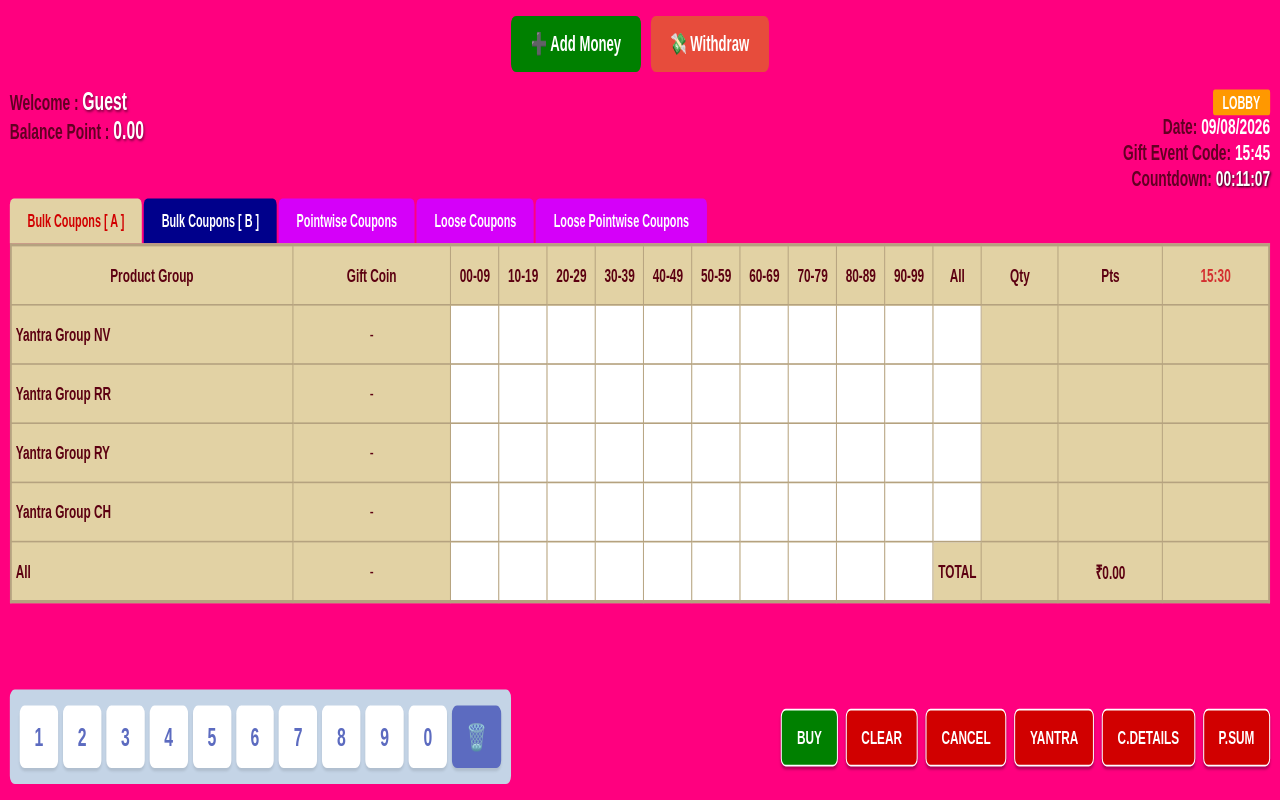
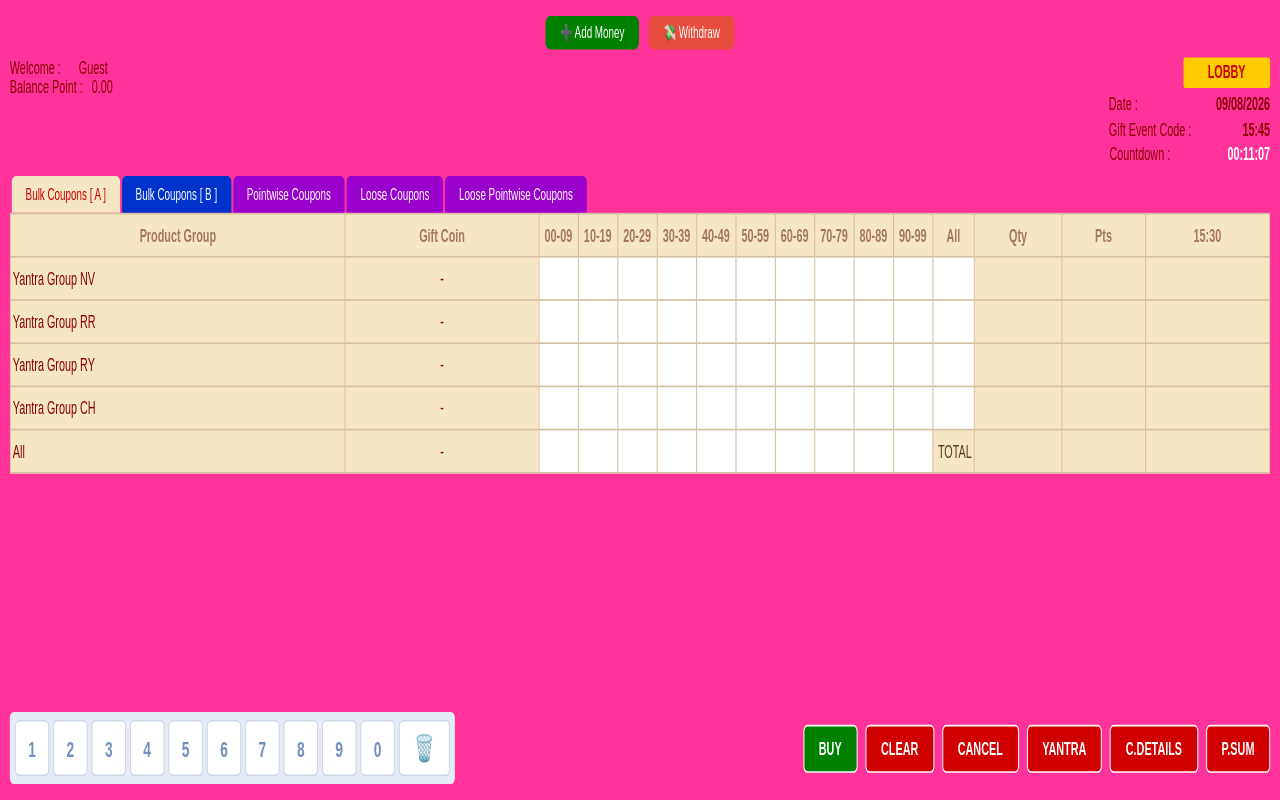
Before and after one commit to hanumanji6465/yantra-game-live, a website: page game.html in a window 1280 px wide. Drawn offline with Linux system fonts and the light colour scheme; no server answers.

Commit message:
Update game.html

```diff
--- a/game.html
+++ b/game.html
@@ -10,8 +10,8 @@
             margin: 0 !important; padding: 0 !important;
             width: 100vw !important; height: 100vh !important;
             overflow: hidden !important;
-            /* 🚀 NEON PINK BACKGROUND */
-            background-color: #ff007f !important;
+            /* 🚀 EXACT NEON PINK / MAGENTA BACKGROUND */
+            background-color: #ff3399 !important;
             touch-action: none !important;
             font-family: Arial, sans-serif;
             box-sizing: border-box;
@@ -26,107 +26,111 @@
             margin: 0 !important;
             border-radius: 0 !important;
             border: none !important;
-            background-color: #ff007f;
+            background-color: #ff3399;
             display: flex; flex-direction: column; padding: 10px;
             box-sizing: border-box;
             transform-origin: top left !important;
         }
 
-        /* TOP HEADER COLORS */
-        .header { display: flex; justify-content: space-between; color: #610023; font-size: 14px; font-weight: bold; margin-bottom: 5px; }
-        .header-right { text-align: right; color: #610023; }
-        #welcome-phone, #balance { color: white; text-shadow: 1px 1px 2px rgba(0,0,0,0.5); font-size: 16px;}
-        #countdown-display { color: white; text-shadow: 1px 1px 2px #000; }
+        /* 🚀 TOP HEADER EXACT COLORS (Dark Red text on Pink BG) */
+        .header { display: flex; justify-content: space-between; color: #8b0000; font-size: 11px; margin-bottom: 5px; }
+        .header-right { text-align: right; line-height: 1.4; }
+        .header span { font-weight: bold; }
+        #welcome-phone, #balance { color: #8b0000; font-weight: normal; }
 
-        /* 🚀 TABS COLOR ROW FIXED (Left Side Se Start) */
+        .lobby-badge { background-color: #ffcc00; color: #cc0000; padding: 2px 25px; font-size: 11px; font-weight: bold; border-radius: 2px; display: inline-block; margin-bottom: 3px;}
+
+        /* 🚀 EXACT TABS DESIGN (Folder Shape, No gap at bottom) */
         .tabs {
             display: flex;
             flex-wrap: nowrap;
             gap: 2px;
             margin-bottom: 0px;
-            justify-content: flex-start;
+            padding-left: 2px;
             align-items: flex-end;
-            width: 100%;
         }
         .tab {
-            background-color: #d500f9; /* Bright Purple/Magenta color */
+            background-color: #9900cc; /* Purple color */
             color: white;
-            padding: 8px 18px;
-            border-radius: 4px 4px 0 0;
-            font-size: 11px;
-            font-weight: bold;
+            padding: 6px 14px;
+            border-radius: 4px 4px 0 0; /* Folder design */
+            font-size: 10px;
             border: none;
             cursor: pointer;
         }
         .tab.active {
-            background-color: #00008b; /* Dark Blue active tab */
+            background-color: #0033cc; /* Dark Blue */
             color: white;
         }
         .tab:nth-child(1) {
-            background-color: #e2d2a4; /* Matti/Beige background */
-            color: #d10000; /* Laal text */
+            background-color: #f5e6c4; /* Beige color matching table */
+            color: #cc0000; /* Red text */
         }
 
         .main-content { display: flex; gap: 10px; flex-grow: 1; }
 
-        /* 🚀 TABLE BORDER AND BACKGROUND MATCHING */
-        .grid-section { width: 100%; overflow-x: auto; background-color: transparent; border: none; }
+        /* 🚀 EXACT TABLE DESIGN (Collapsed, Beige BG, White Inputs) */
+        .grid-section { width: 100%; overflow-x: auto; }
         .grid-table {
             border-collapse: collapse !important;
-            width: 100%; font-size: 12px;
-            background-color: #e2d2a4 !important; /* Table ka base Beige color */
-            border: 2px solid #b5a27f !important; /* Table ka bahari border */
+            width: 100%;
+            font-size: 11px;
+            background-color: #f5e6c4 !important; /* Matti/Beige base */
+            border: 1px solid #d3bfa1 !important;
         }
 
-        /* THIN BORDER FOR EVERY CELL */
+        /* THIN BORDERS & TEXT COLOR */
         .grid-table th, .grid-table td {
-            border: 1px solid #b5a27f !important; /* Andar ke dabbon ka patla border */
+            border: 1px solid #d3bfa1 !important; /* Halka brown border */
             text-align: center;
-            padding: 4px;
-            height: 28px;
-            color: #5c0011;
+            height: 22px;
+            color: #a5785a; /* Halka brown text for headers */
+            padding: 2px;
         }
+        .grid-table td { color: #8b0000; /* Dark red text for data */ }
 
-        .group-name { font-weight: bold; text-align: left !important; padding-left: 5px; pointer-events: none; white-space: nowrap; }
+        .group-name { text-align: left !important; padding-left: 5px; pointer-events: none; white-space: nowrap; color: #8b0000 !important; }
         .gift-coin { pointer-events: none; }
 
-        /* 🚀 WHITE INPUT CELLS (Number bharne wale dabbe) */
+        /* 🚀 THE WHITE INPUT BOXES */
         .input-cell {
-            background-color: #ffffff !important;
-            cursor: pointer; width: 40px;
-            font-weight: bold;
+            background-color: #ffffff !important; /* Safed dabbe */
+            cursor: pointer;
+            width: 35px;
             color: #000000 !important;
         }
 
-        /* NEON GREEN SELECTED CELL */
+        /* NEON GREEN SELECTION */
         .selected-cell { background-color: #00ff00 !important; color: black !important; }
 
-        /* RESULT COLUMN SPECIFIC */
-        #last-result-time, td[id^="last-res-"] { color: #d32f2f !important; font-weight: bold; }
+        /* RESULT COLUMN */
+        #last-result-time { color: #a5785a !important; }
+        td[id^="last-res-"] { font-weight: normal; color: #8b0000 !important; }
 
         .bottom-controls { display: flex; justify-content: space-between; align-items: center; margin-top: 10px; }
 
-        /* 🚀 NUMPAD COLORS (Photo jaisa Icy Blue) */
-        .numpad { background-color: #c4d4e6; display: flex; flex-wrap: wrap; gap: 5px; padding: 10px; border-radius: 5px; justify-content: flex-start; }
-        .num-btn { background-color: white; color: #5c6bc0; border: none; border-radius: 5px; padding: 10px 15px; font-size: 16px; font-weight: bold; box-shadow: 0px 2px 2px rgba(0,0,0,0.1); cursor: pointer; }
+        /* 🚀 NUMPAD EXACT COLORS (Icy Blue BG, White Buttons, Blueish text) */
+        .numpad { background-color: #e6ecf5; display: flex; flex-wrap: wrap; gap: 4px; padding: 5px; border-radius: 4px; justify-content: flex-start; }
+        .num-btn { background-color: #ffffff; color: #738fbf; border: 1px solid #ccd6e6; border-radius: 4px; width: 35px; height: 35px; font-size: 14px; font-weight: bold; cursor: pointer; }
         .num-btn:active { background-color: #ddd; }
+        .clear-btn { background-color: #ffffff; color: #0033cc; border: 1px solid #ccd6e6; border-radius: 4px; padding: 0 15px; font-size: 16px; cursor: pointer; }
 
         .action-bar { display: flex; flex-wrap: wrap; gap: 8px; justify-content: center; }
-        .action-btn { background-color: #d10000; color: white; border: 1px solid #fff; border-radius: 5px; padding: 10px 15px; font-size: 12px; font-weight: bold; cursor: pointer; box-shadow: 0px 2px 2px rgba(0,0,0,0.3); }
+        .action-btn { background-color: #d10000; color: white; border: 1px solid #fff; border-radius: 4px; padding: 8px 15px; font-size: 11px; font-weight: bold; cursor: pointer; }
         .action-btn.green { background-color: #008000; }
 
         /* Modals */
         .modal-overlay { display: none; position: fixed; top: 0; left: 0; width: 100%; height: 100%; background-color: rgba(0, 0, 0, 0.7); justify-content: center; align-items: center; z-index: 100; padding: 10px; box-sizing: border-box; }
-        .modal-content { background-color: #fdf5f6; border-radius: 5px; border: 2px solid #ff007f; padding: 15px; width: 100%; max-width: 350px; text-align: center; box-sizing: border-box; }
+        .modal-content { background-color: #fdf5f6; border-radius: 5px; border: 2px solid #ff3399; padding: 15px; width: 100%; max-width: 350px; text-align: center; box-sizing: border-box; }
         .btn-ok { background-color: #008000; color: white; border: none; padding: 10px; font-weight: bold; cursor: pointer; border-radius: 5px; margin-top: 5px; width: 100%; font-size: 16px;}
 
         .yantra-content { max-width: 650px; height: 80vh; display: flex; flex-direction: column; }
-        .modal-header { display: flex; justify-content: space-between; background-color: #ff007f; padding: 8px; font-weight: bold; color: white; }
+        .modal-header { display: flex; justify-content: space-between; background-color: #ff3399; padding: 8px; font-weight: bold; color: white; }
         .close-btn { background-color: #d10000; color: white; border: 1px solid white; cursor: pointer; font-weight: bold; padding: 2px 10px; }
         .table-scroll { overflow-y: auto; overflow-x: auto; margin-top: 10px; flex-grow: 1; }
         .yantra-table { width: 100%; border-collapse: collapse; text-align: center; font-size: 14px; min-width: 400px; }
         .yantra-table th, .yantra-table td { border: 1px solid #ccc; padding: 6px; }
-        .yantra-table th { background-color: #e2d2a4; color: #5c0011; }
+        .yantra-table th { background-color: #f5e6c4; color: #8b0000; }
     </style>
 
     <script>
@@ -147,9 +151,10 @@
     <audio id="sound-error" src="https://assets.mixkit.co/active_storage/sfx/2572/2572-preview.mp3" preload="auto"></audio>
 
     <div class="game-container">
-        <div style="display: flex; gap: 10px; margin-bottom: 10px; justify-content: center; flex-wrap: wrap;">
-            <button onclick="document.getElementById('walletModal').style.display='block'" style="background: green; color: white; padding: 10px 20px; border: none; border-radius: 5px; cursor: pointer; font-weight: bold;">➕ Add Money</button>
-            <button onclick="document.getElementById('withdrawModal').style.display='block'" style="background: #e74c3c; color: white; padding: 10px 20px; border: none; border-radius: 5px; cursor: pointer; font-weight: bold;">💸 Withdraw</button>
+        <!-- Add Money / Withdraw Buttons hidden on the main game UI area to exactly match photo, but accessible via modals if needed -->
+        <div style="display: flex; gap: 10px; margin-bottom: 5px; justify-content: center; flex-wrap: wrap;">
+            <button onclick="document.getElementById('walletModal').style.display='block'" style="background: green; color: white; padding: 5px 15px; border: none; border-radius: 5px; cursor: pointer; font-size:10px;">➕ Add Money</button>
+            <button onclick="document.getElementById('withdrawModal').style.display='block'" style="background: #e74c3c; color: white; padding: 5px 15px; border: none; border-radius: 5px; cursor: pointer; font-size:10px;">💸 Withdraw</button>
         </div>
 
         <div id="walletModal" class="modal-overlay">
@@ -176,12 +181,15 @@
         </div>
 
         <div class="header">
-            <div>Welcome : <span id="welcome-phone">Guest</span><br>Balance Point : <span id="balance">0.00</span></div>
+            <div>
+                Welcome : &nbsp;&nbsp;&nbsp;&nbsp;&nbsp;<span id="welcome-phone">Guest</span><br>
+                Balance Point : &nbsp;&nbsp;<span id="balance">0.00</span>
+            </div>
             <div class="header-right">
-                <span style="background-color:#ff9800; color: white; padding:2px 10px; font-size:11px; border-radius: 2px;">LOBBY</span><br>
-                Date: <span id="current-date" style="color: white;"></span><br>
-                Gift Event Code: <span id="event-code" style="color: white;">--:--</span><br>
-                Countdown: <span id="countdown-display">00:00:00</span>
+                <span class="lobby-badge">LOBBY</span><br>
+                Date : &nbsp;&nbsp;&nbsp;&nbsp;&nbsp;&nbsp;&nbsp;&nbsp;&nbsp;&nbsp;&nbsp;&nbsp;&nbsp;&nbsp;&nbsp;&nbsp;&nbsp;&nbsp;&nbsp;&nbsp;&nbsp;&nbsp;&nbsp;&nbsp;&nbsp;<span id="current-date"></span><br>
+                Gift Event Code : &nbsp;&nbsp;&nbsp;&nbsp;&nbsp;&nbsp;&nbsp;&nbsp;&nbsp;&nbsp;&nbsp;&nbsp;&nbsp;&nbsp;&nbsp;&nbsp;<span id="event-code">--:--</span><br>
+                Countdown : &nbsp;&nbsp;&nbsp;&nbsp;&nbsp;&nbsp;&nbsp;&nbsp;&nbsp;&nbsp;&nbsp;&nbsp;&nbsp;&nbsp;&nbsp;&nbsp;&nbsp;&nbsp;<span id="countdown-display">00:00:00</span>
             </div>
         </div>
 
@@ -199,28 +207,28 @@
                     <tr>
                         <td class="group-name">Yantra Group NV</td><td class="gift-coin">-</td>
                         <td class="input-cell" data-group="NV" data-range="00-09"></td><td class="input-cell" data-group="NV" data-range="10-19"></td><td class="input-cell" data-group="NV" data-range="20-29"></td><td class="input-cell" data-group="NV" data-range="30-39"></td><td class="input-cell" data-group="NV" data-range="40-49"></td><td class="input-cell" data-group="NV" data-range="50-59"></td><td class="input-cell" data-group="NV" data-range="60-69"></td><td class="input-cell" data-group="NV" data-range="70-79"></td><td class="input-cell" data-group="NV" data-range="80-89"></td><td class="input-cell" data-group="NV" data-range="90-99"></td><td class="input-cell" data-group="NV" data-range="All"></td>
-                        <td id="qty-NV" style="font-weight:bold;"></td><td id="pts-NV" style="font-weight:bold;"></td><td id="last-res-nv"></td>
+                        <td id="qty-NV"></td><td id="pts-NV"></td><td id="last-res-nv"></td>
                     </tr>
                     <tr>
                         <td class="group-name">Yantra Group RR</td><td class="gift-coin">-</td>
                         <td class="input-cell" data-group="RR" data-range="00-09"></td><td class="input-cell" data-group="RR" data-range="10-19"></td><td class="input-cell" data-group="RR" data-range="20-29"></td><td class="input-cell" data-group="RR" data-range="30-39"></td><td class="input-cell" data-group="RR" data-range="40-49"></td><td class="input-cell" data-group="RR" data-range="50-59"></td><td class="input-cell" data-group="RR" data-range="60-69"></td><td class="input-cell" data-group="RR" data-range="70-79"></td><td class="input-cell" data-group="RR" data-range="80-89"></td><td class="input-cell" data-group="RR" data-range="90-99"></td><td class="input-cell" data-group="RR" data-range="All"></td>
-                        <td id="qty-RR" style="font-weight:bold;"></td><td id="pts-RR" style="font-weight:bold;"></td><td id="last-res-rr"></td>
+                        <td id="qty-RR"></td><td id="pts-RR"></td><td id="last-res-rr"></td>
                     </tr>
                     <tr>
                         <td class="group-name">Yantra Group RY</td><td class="gift-coin">-</td>
                         <td class="input-cell" data-group="RY" data-range="00-09"></td><td class="input-cell" data-group="RY" data-range="10-19"></td><td class="input-cell" data-group="RY" data-range="20-29"></td><td class="input-cell" data-group="RY" data-range="30-39"></td><td class="input-cell" data-group="RY" data-range="40-49"></td><td class="input-cell" data-group="RY" data-range="50-59"></td><td class="input-cell" data-group="RY" data-range="60-69"></td><td class="input-cell" data-group="RY" data-range="70-79"></td><td class="input-cell" data-group="RY" data-range="80-89"></td><td class="input-cell" data-group="RY" data-range="90-99"></td><td class="input-cell" data-group="RY" data-range="All"></td>
-                        <td id="qty-RY" style="font-weight:bold;"></td><td id="pts-RY" style="font-weight:bold;"></td><td id="last-res-ry"></td>
+                        <td id="qty-RY"></td><td id="pts-RY"></td><td id="last-res-ry"></td>
                     </tr>
                     <tr>
                         <td class="group-name">Yantra Group CH</td><td class="gift-coin">-</td>
                         <td class="input-cell" data-group="CH" data-range="00-09"></td><td class="input-cell" data-group="CH" data-range="10-19"></td><td class="input-cell" data-group="CH" data-range="20-29"></td><td class="input-cell" data-group="CH" data-range="30-39"></td><td class="input-cell" data-group="CH" data-range="40-49"></td><td class="input-cell" data-group="CH" data-range="50-59"></td><td class="input-cell" data-group="CH" data-range="60-69"></td><td class="input-cell" data-group="CH" data-range="70-79"></td><td class="input-cell" data-group="CH" data-range="80-89"></td><td class="input-cell" data-group="CH" data-range="90-99"></td><td class="input-cell" data-group="CH" data-range="All"></td>
-                        <td id="qty-CH" style="font-weight:bold;"></td><td id="pts-CH" style="font-weight:bold;"></td><td id="last-res-ch"></td>
+                        <td id="qty-CH"></td><td id="pts-CH"></td><td id="last-res-ch"></td>
                     </tr>
                     <tr>
                         <td class="group-name">All</td><td class="gift-coin">-</td>
                         <td class="input-cell" data-group="ALL" data-range="00-09"></td><td class="input-cell" data-group="ALL" data-range="10-19"></td><td class="input-cell" data-group="ALL" data-range="20-29"></td><td class="input-cell" data-group="ALL" data-range="30-39"></td><td class="input-cell" data-group="ALL" data-range="40-49"></td><td class="input-cell" data-group="ALL" data-range="50-59"></td><td class="input-cell" data-group="ALL" data-range="60-69"></td><td class="input-cell" data-group="ALL" data-range="70-79"></td><td class="input-cell" data-group="ALL" data-range="80-89"></td><td class="input-cell" data-group="ALL" data-range="90-99"></td>
-                        <td style="font-weight:bold;">TOTAL</td>
-                        <td id="total-qty" style="font-weight:bold;"></td><td id="cart-total-pts" style="font-weight:bold;">₹0.00</td><td></td>
+                        <td style="color: #553a21; text-align: left; padding-left: 5px;">TOTAL</td>
+                        <td id="total-qty"></td><td id="cart-total-pts"></td><td></td>
                     </tr>
                 </table>
             </div>
@@ -231,7 +239,8 @@
                 <button class="num-btn" onclick="typeNumber('1')">1</button><button class="num-btn" onclick="typeNumber('2')">2</button><button class="num-btn" onclick="typeNumber('3')">3</button>
                 <button class="num-btn" onclick="typeNumber('4')">4</button><button class="num-btn" onclick="typeNumber('5')">5</button><button class="num-btn" onclick="typeNumber('6')">6</button>
                 <button class="num-btn" onclick="typeNumber('7')">7</button><button class="num-btn" onclick="typeNumber('8')">8</button><button class="num-btn" onclick="typeNumber('9')">9</button>
-                <button class="num-btn" onclick="typeNumber('0')">0</button><button class="num-btn" onclick="clearActiveCell()" style="background-color: #5c6bc0; color: white;">🗑️</button>
+                <button class="num-btn" onclick="typeNumber('0')">0</button>
+                <button class="clear-btn" onclick="clearActiveCell()">🗑️</button>
             </div>
             <div class="action-bar">
                 <button class="action-btn green" onclick="buyTickets()">BUY</button>
@@ -297,7 +306,7 @@
     </div>
 
     <script>
-        let activeBox = document.querySelector('.selected-cell');
+        let activeBox = null;
         const allInputCells = document.querySelectorAll('.input-cell');
         let currentTotal = 0;
         let currentUser = localStorage.getItem('userPhone') || "Guest";
@@ -365,7 +374,7 @@
             });
 
             document.getElementById('total-qty').innerText = totalQty > 0 ? totalQty : '';
-            document.getElementById('cart-total-pts').innerText = totalPts > 0 ? "₹" + totalPts.toFixed(2) : '₹0.00';
+            document.getElementById('cart-total-pts').innerText = totalPts > 0 ? totalPts.toFixed(2) : '';
             currentTotal = parseFloat(totalPts.toFixed(2));
         }
 
```
